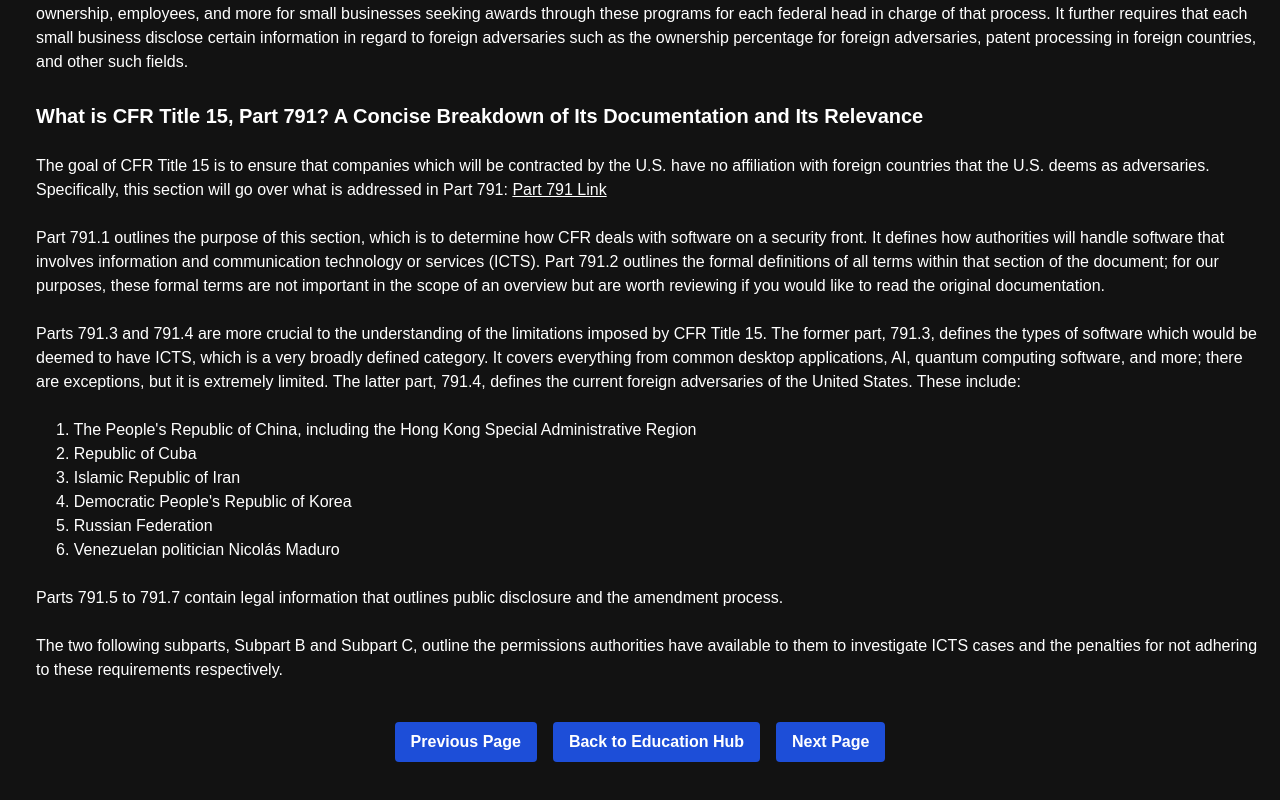
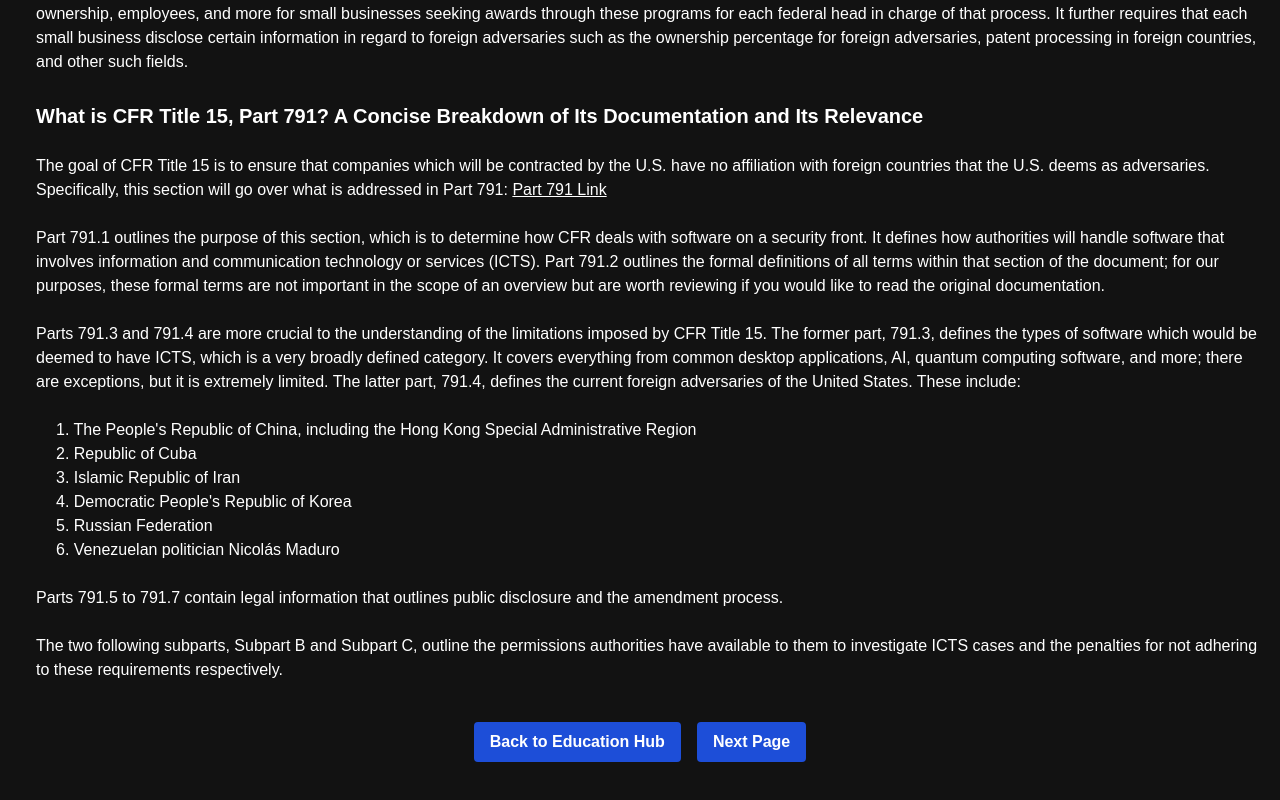
Before and after one commit to AdverseApps/Adversarial-Apps-Web, a Next.js app in the folder adversarial_apps/: page /education/cfr-title-15 in a window 1280 px wide. Shown: the part 324-1124 px from the top of the page. Built offline with nearby package versions, Linux system fonts and the light colour scheme.

Commit message:
Removed prev/next page buttons on CFR-15/Resources pages

```diff
--- a/adversarial_apps/src/app/education/cfr-title-15/page.tsx
+++ b/adversarial_apps/src/app/education/cfr-title-15/page.tsx
@@ -56,12 +56,6 @@ export default function page(){
 
             {/* copy paste the below buttons for each subpage; make sure to relink */}
             <div className="container py-10 px-10 mx-0 min-w-full flex justify-center items-center space-x-4">
-                <Link href = "/education" passHref legacyBehavior>
-                    <button className="bg-blue-700 hover:bg-blue-900 text-white font-bold py-2 px-4 rounded"
-                        aria-label="Previous Page">
-                        Previous Page
-                    </button>
-                </Link>
 
                 <Link href = "/education" passHref legacyBehavior>
                     <button className="bg-blue-700 hover:bg-blue-900 text-white font-bold py-2 px-4 rounded"
--- a/adversarial_apps/src/app/education/resources/page.tsx
+++ b/adversarial_apps/src/app/education/resources/page.tsx
@@ -39,12 +39,6 @@ export default function page(){
                     </button>
                 </Link>
 
-                <Link href = "/education" passHref legacyBehavior>
-                    <button className="bg-blue-700 hover:bg-blue-900 text-white font-bold py-2 px-4 rounded"
-                        aria-label="Next Page">
-                        Next Page
-                    </button>
-                </Link>
             </div>
         </main>
     );
```
